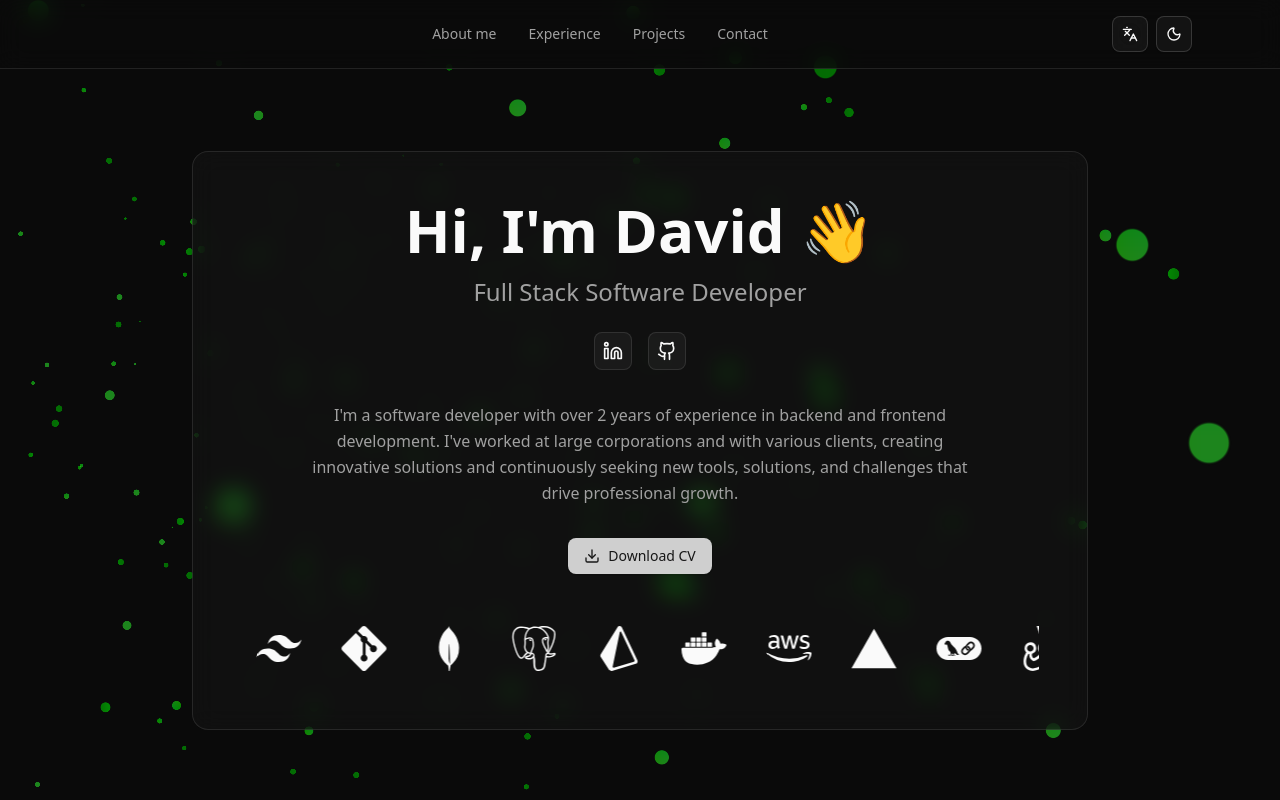
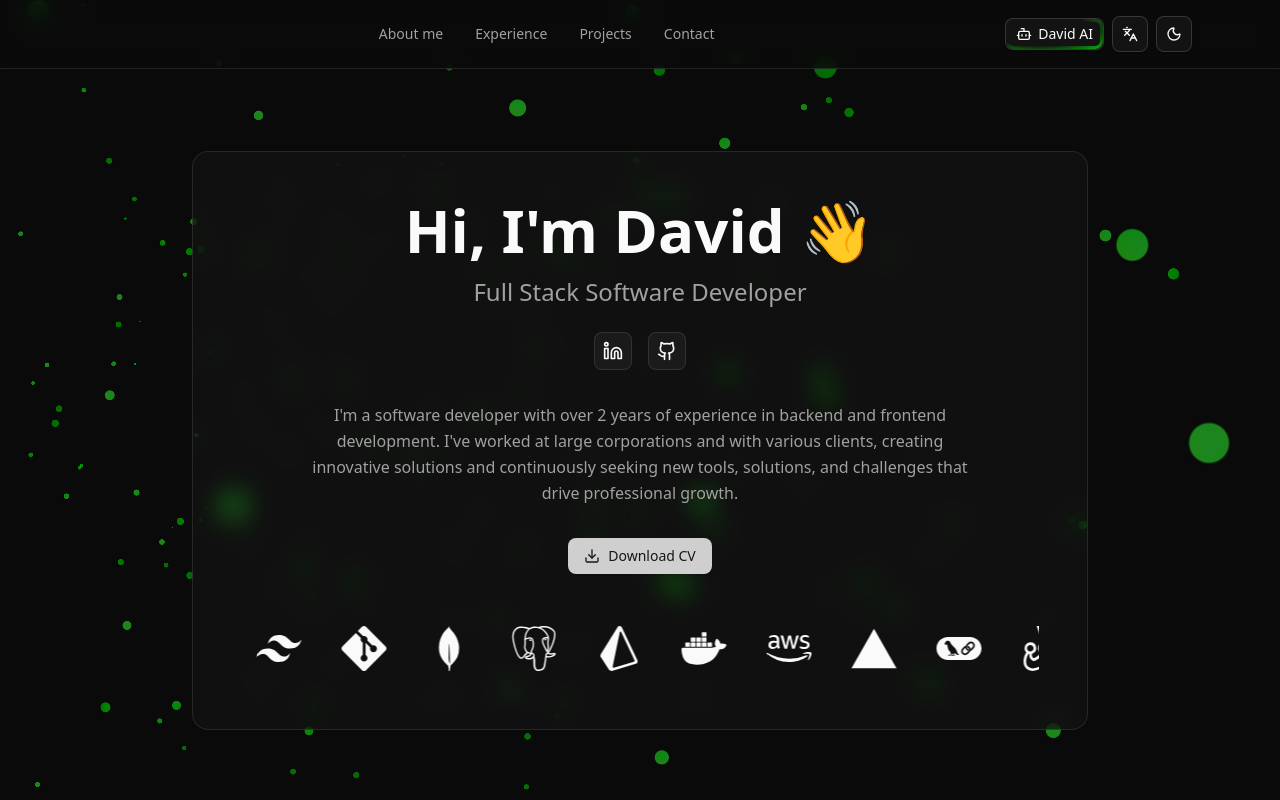
Before and after one commit to eltatata/David-Portfolio, a Next.js app: page / in a window 1280 px wide. Shown: the top 800 px of the page. Built offline with nearby package versions, Linux system fonts and the light colour scheme.

Commit message:
feat: button to display chat window

```diff
--- a/src/app/globals.css
+++ b/src/app/globals.css
@@ -41,6 +41,19 @@
   --radius-md: calc(var(--radius) - 2px);
   --radius-lg: var(--radius);
   --radius-xl: calc(var(--radius) + 4px);
+  --animate-shine: shine var(--duration) infinite linear;
+
+  @keyframes shine {
+  0% {
+    background-position: 0% 0%;
+    }
+  50% {
+    background-position: 100% 100%;
+    }
+  to {
+    background-position: 0% 0%;
+    }
+  }
 }
 
 :root {
--- /dev/null
+++ b/src/components/animated/shine-border.tsx
@@ -0,0 +1,63 @@
+'use client';
+
+import * as React from 'react';
+
+import { cn } from '@/lib/utils';
+
+interface ShineBorderProps extends React.HTMLAttributes<HTMLDivElement> {
+  /**
+   * Width of the border in pixels
+   * @default 1
+   */
+  borderWidth?: number;
+  /**
+   * Duration of the animation in seconds
+   * @default 14
+   */
+  duration?: number;
+  /**
+   * Color of the border, can be a single color or an array of colors
+   * @default "#000000"
+   */
+  shineColor?: string | string[];
+}
+
+/**
+ * Shine Border
+ *
+ * An animated background border effect component with configurable properties.
+ */
+export function ShineBorder({
+  borderWidth = 1,
+  duration = 14,
+  shineColor = '#000000',
+  className,
+  style,
+  ...props
+}: ShineBorderProps) {
+  return (
+    <div
+      style={
+        {
+          '--border-width': `${borderWidth}px`,
+          '--duration': `${duration}s`,
+          backgroundImage: `radial-gradient(transparent,transparent, ${
+            Array.isArray(shineColor) ? shineColor.join(',') : shineColor
+          },transparent,transparent)`,
+          backgroundSize: '300% 300%',
+          mask: `linear-gradient(#fff 0 0) content-box, linear-gradient(#fff 0 0)`,
+          WebkitMask: `linear-gradient(#fff 0 0) content-box, linear-gradient(#fff 0 0)`,
+          WebkitMaskComposite: 'xor',
+          maskComposite: 'exclude',
+          padding: 'var(--border-width)',
+          ...style,
+        } as React.CSSProperties
+      }
+      className={cn(
+        'pointer-events-none absolute inset-0 size-full rounded-[inherit] will-change-[background-position] motion-safe:animate-shine',
+        className,
+      )}
+      {...props}
+    />
+  );
+}
--- a/src/components/navbar/navbar.tsx
+++ b/src/components/navbar/navbar.tsx
@@ -3,6 +3,9 @@
 import React from 'react';
 import { motion } from 'framer-motion';
 import { useTranslation } from 'react-i18next';
+import { Bot } from 'lucide-react';
+import { Button } from '@/components/ui/button';
+import { ShineBorder } from '@/components/animated/shine-border';
 import { AnimatedThemeToggler } from '@/components/navbar/animated-theme-toggler';
 import { LanguageSwitcher } from '@/components/navbar/language-switcher';
 
@@ -42,6 +45,19 @@
             ))}
           </div>
           <div className="flex items-center space-x-2">
+            <Button
+              variant="outline"
+              size="sm"
+              className="relative flex items-center cursor-pointer"
+            >
+              <Bot className="h-4 w-4" />
+              <span>David AI</span>
+              <ShineBorder
+                shineColor={['#00FF00']}
+                borderWidth={3}
+                duration={5}
+              />
+            </Button>
             <LanguageSwitcher />
             <AnimatedThemeToggler className="cursor-pointer" />
           </div>
```
